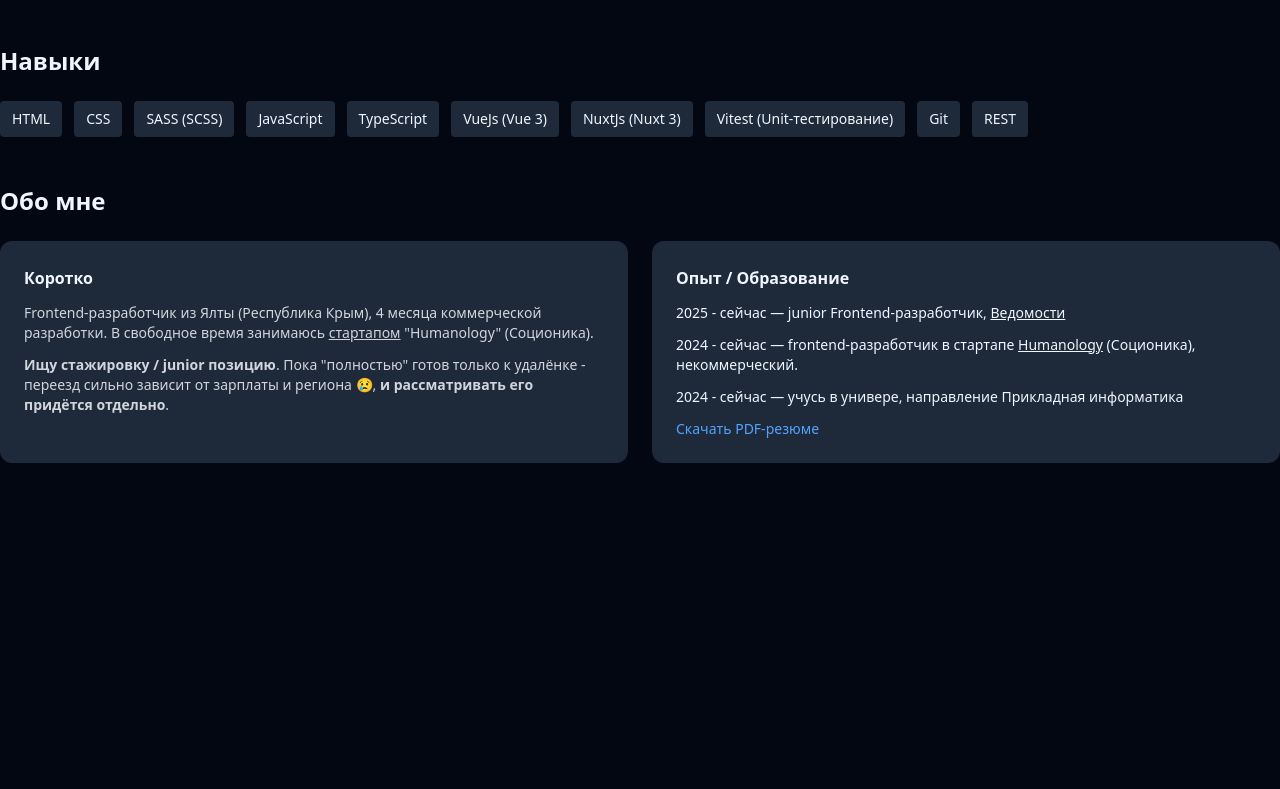
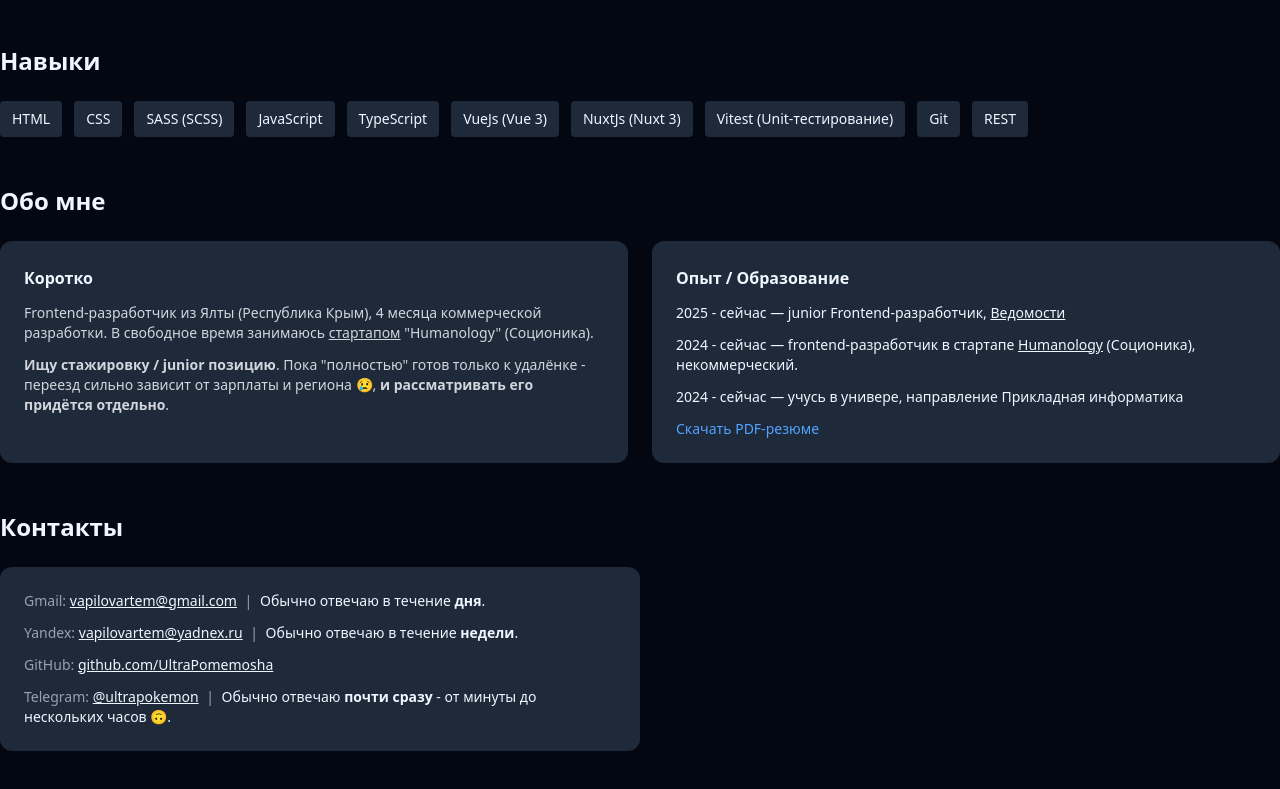
Before and after one commit to UltraPomemosha/my-portfolio, a website built with Vite: page index.html in a window 1280 px wide. Shown: the part 1036-1825 px from the top of the page. Before the commit the page ends 1547 px from the top, so only its background shows below. Built offline with nearby package versions, Linux system fonts and the light colour scheme.

Commit message:
feat: add contacts section

```diff
--- a/index.html
+++ b/index.html
@@ -249,6 +249,59 @@
           </section>
         </div>
       </section>
+
+      <!-- Contacts Section -->
+      <section id="contacts" class="container mx-auto">
+        <h2 class="text-2xl font-bold col-span-2 mb-6">Контакты</h2>
+
+        <address class="p-6 w-1/2 flex flex-col gap-3 bg-gray-800 rounded-xl not-italic">
+          <p class="text-sm">
+            <span class="text-gray-400 text-sm">Gmail:</span>
+            <a
+              href="mailto:vapilovartem@gmail.com"
+              class="underline text-inherit hover:text-blue-400 transition-colors cursor-pointer"
+            >
+              vapilovartem@gmail.com</a
+            >
+            <span class="inline-block px-1 text-gray-400">|</span>
+            <span>Обычно отвечаю в течение <b>дня</b>.</span>
+          </p>
+
+          <p class="text-sm">
+            <span class="text-gray-400 text-sm">Yandex:</span>
+            <a
+              href="mailto:vapilovartem@yadnex.ru"
+              class="underline text-inherit hover:text-blue-400 transition-colors cursor-pointer"
+            >
+              vapilovartem@yadnex.ru</a
+            >
+            <span class="inline-block px-1 text-gray-400">|</span>
+            <span>Обычно отвечаю в течение <b>недели</b>.</span>
+          </p>
+
+          <p class="text-sm">
+            <span class="text-gray-400">GitHub:</span>
+            <a
+              href="https://github.com/UltraPomemosha"
+              class="underline text-inherit hover:text-blue-400 transition-colors cursor-pointer"
+            >
+              github.com/UltraPomemosha</a
+            >
+          </p>
+
+          <p class="text-sm">
+            <span class="text-gray-400">Telegram:</span>
+            <a
+              href="https://t.me/ultrapokemon"
+              class="underline text-inherit hover:text-blue-400 transition-colors cursor-pointer"
+            >
+              @ultrapokemon</a
+            >
+            <span class="inline-block px-1 text-gray-400">|</span>
+            <span>Обычно отвечаю <b>почти сразу</b> - от минуты до нескольких часов &#128579;.</span>
+          </p>
+        </address>
+      </section>
     </main>
 
     <script type="module" src="/src/main.js"></script>
```
